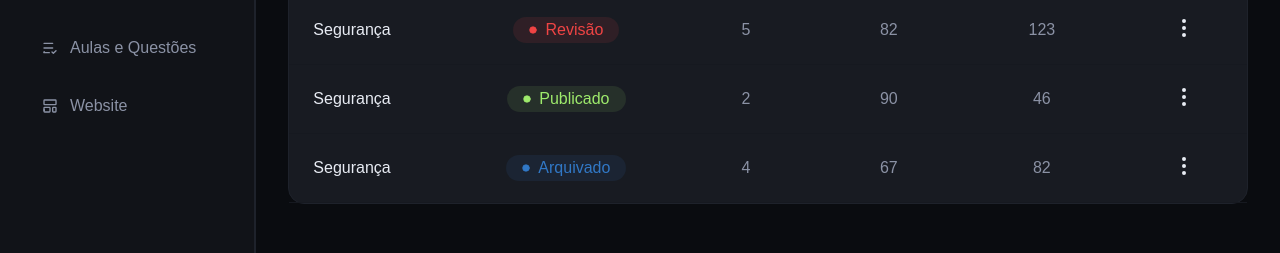
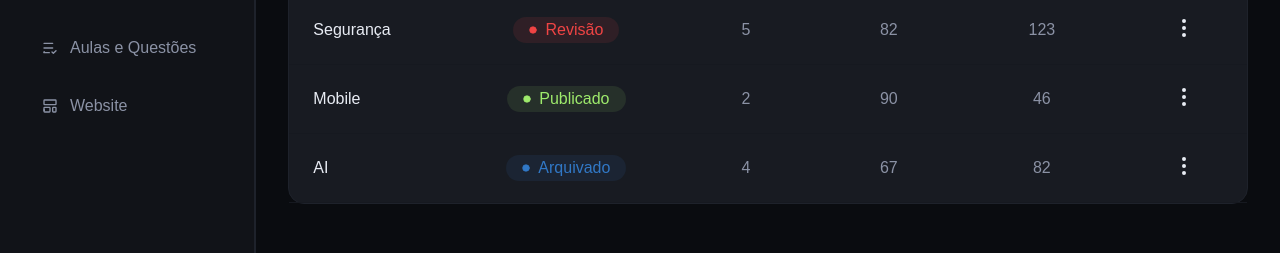
Before and after one commit to davi-job/DuoDev, a React (Vite) app in the folder apps/admin/admin-front/: page /Categorias in a window 1280 px wide. Shown: the part 318-571 px from the top of the page. Built offline with nearby package versions, Linux system fonts and the light colour scheme.

Commit message:
REFACT: atualizar a mesa de dados para ela ser modular

```diff
--- a/apps/admin/admin-front/src/components/MesaDeDados.tsx
+++ b/apps/admin/admin-front/src/components/MesaDeDados.tsx
@@ -1,24 +1,17 @@
 import BotaoAcoes from './BotaoAcoes';
 import './MesaDeDados.css';
-import StatusPill from './StatusPill';
 
-const dadosTeste = {
-    headers: ['CATEGORIA', 'STATUS', 'TRILHAS', 'CLASSES', 'QUESTÕES', 'AÇÕES'],
-    data: [
-        ['FrontEnd', <StatusPill cor="verde" texto="Publicado" />, 3, 34, 59],
-        ['BackEnd', <StatusPill cor="amarelo" texto="Rascunho" />, 1, 12, 23],
-        ['Segurança', <StatusPill cor="vermelho" texto="Revisão" />, 5, 82, 123],
-        ['Segurança', <StatusPill cor="verde" texto="Publicado" />, 2, 90, 46],
-        ['Segurança', <StatusPill cor="azul" texto="Arquivado" />, 4, 67, 82],
-    ],
-};
+interface mesaProps {
+    headers: Array<string>;
+    data: Array<Array<any>>;
+}
 
-function MesaDeDados() {
+function MesaDeDados({ headers, data }: mesaProps) {
     return (
         <table>
             <thead>
                 <tr>
-                    {dadosTeste.headers.map((header, i) => (
+                    {headers.map((header, i) => (
                         <th key={i}>
                             <h4>{header}</h4>
                         </th>
@@ -27,7 +20,7 @@ function MesaDeDados() {
             </thead>
 
             <tbody>
-                {dadosTeste.data.map((row, i) => (
+                {data.map((row, i) => (
                     <tr key={i}>
                         {row.map((cell, j) => (
                             <td key={j}>{cell}</td>
--- a/apps/admin/admin-front/src/routes/(modules)/Categorias.tsx
+++ b/apps/admin/admin-front/src/routes/(modules)/Categorias.tsx
@@ -2,6 +2,7 @@ import { createFileRoute } from '@tanstack/react-router';
 
 import MesaDeDados from '../../components/MesaDeDados';
 import ModuleHeader from '../../components/ModuleHeader';
+import StatusPill from '../../components/StatusPill';
 
 import './Categorias.css';
 
@@ -16,11 +17,20 @@ function Categorias() {
                 path={['Admin', 'Categorias']}
                 title={'Categorias'}
                 btnLabel="Nova Categoria"
-                btnOnClick={() => console.log('Clicked')}
+                btnOnClick={() => console.log('Nova Categoria Criada')}
             />
 
             <section className="data">
-                <MesaDeDados />
+                <MesaDeDados
+                    headers={['CATEGORIA', 'STATUS', 'TRILHAS', 'CLASSES', 'QUESTÕES', 'AÇÕES']}
+                    data={[
+                        ['FrontEnd', <StatusPill cor="verde" texto="Publicado" />, 3, 34, 59],
+                        ['BackEnd', <StatusPill cor="amarelo" texto="Rascunho" />, 1, 12, 23],
+                        ['Segurança', <StatusPill cor="vermelho" texto="Revisão" />, 5, 82, 123],
+                        ['Mobile', <StatusPill cor="verde" texto="Publicado" />, 2, 90, 46],
+                        ['AI', <StatusPill cor="azul" texto="Arquivado" />, 4, 67, 82],
+                    ]}
+                />
             </section>
         </>
     );
```
